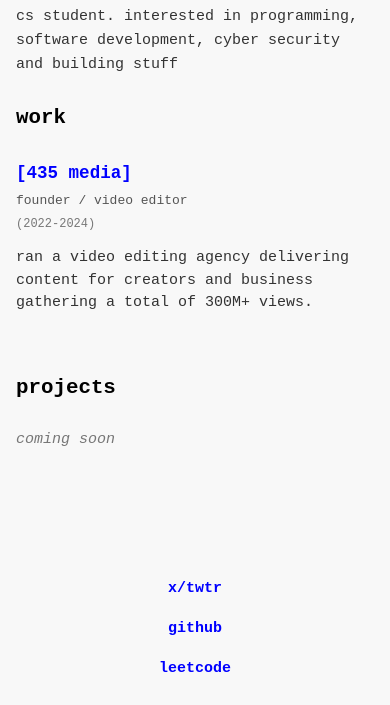
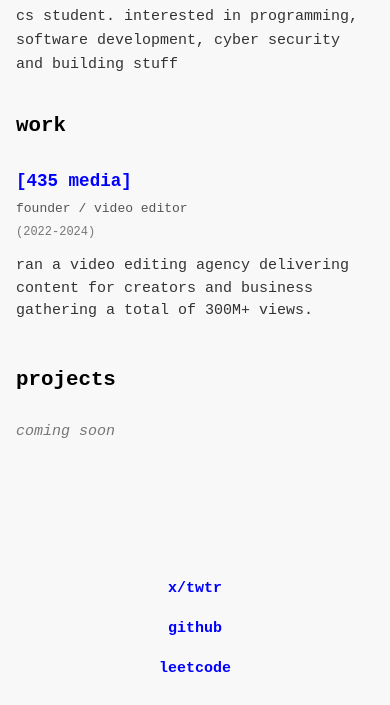
Before and after one commit to eelixir/elxrr_dot_me, a plain HTML site: page index.html in a window 390 px wide. Shown: the part 139-844 px from the top of the page. Drawn offline with Linux system fonts and the light colour scheme; a small style sheet from the web is missing.

Commit message:
updated mobile css

```diff
--- a/style.css
+++ b/style.css
@@ -191,28 +191,17 @@ main {
     }
 
     .hero {
-        margin-bottom: 1.5rem;
+        margin-bottom: 2rem;
     }
 
     .sections-container {
         flex-direction: column;
-        gap: 1.5rem;
+        gap: 0rem; /* removed extra spacing between .section elements */
     }
 
     .section {
-        margin-bottom: 0;
+        margin-bottom: 2rem; /* reduced from 4rem */
     }
-
-    .work-item {
-        margin-bottom: 2.5rem;
-        padding-bottom: 2rem;
-        border-bottom: 1px solid #E0E0E0;
-    }
-    .work-item:last-child {
-        border-bottom: none;
-        margin-bottom: 0;
-    }
-
 
     .section h2 {
         font-size: 1.3rem;
@@ -228,6 +217,18 @@ main {
     .bio {
         font-weight: 500;
         font-size: 15px;
+    }
+
+    .work-item {
+        margin-bottom: 1.5rem;
+        padding-bottom: 1rem;
+        border-bottom: 1px solid #E0E0E0;
+    }
+
+    .work-item:last-child {
+        margin-bottom: 0rem; /* remove extra gap after last work item */
+        padding-bottom: 0.5rem;
+        border-bottom: none;
     }
 
     .work-item h3 {
@@ -249,6 +250,7 @@ main {
     }
 }
 
+
 /* Smooth scrolling */
 html {
     scroll-behavior: smooth;
```
